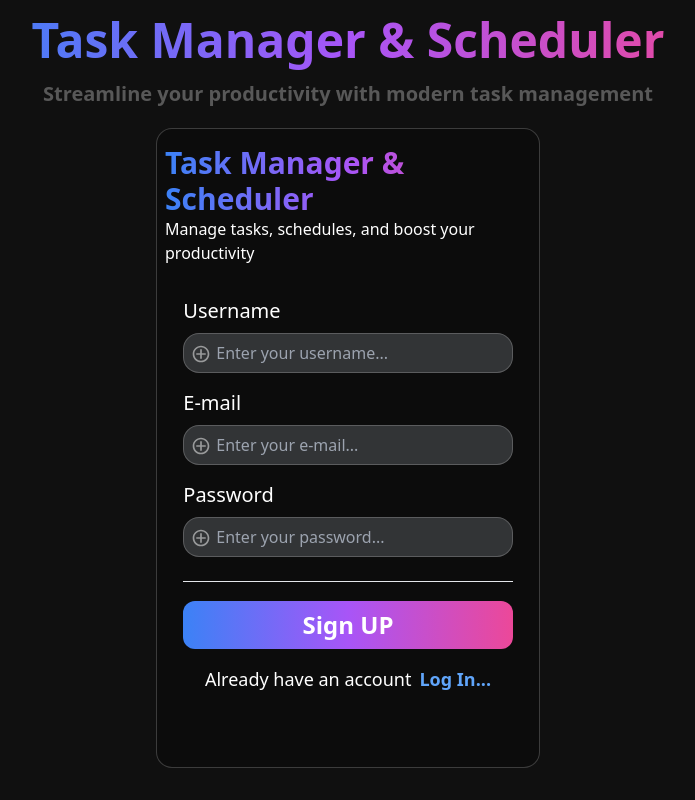
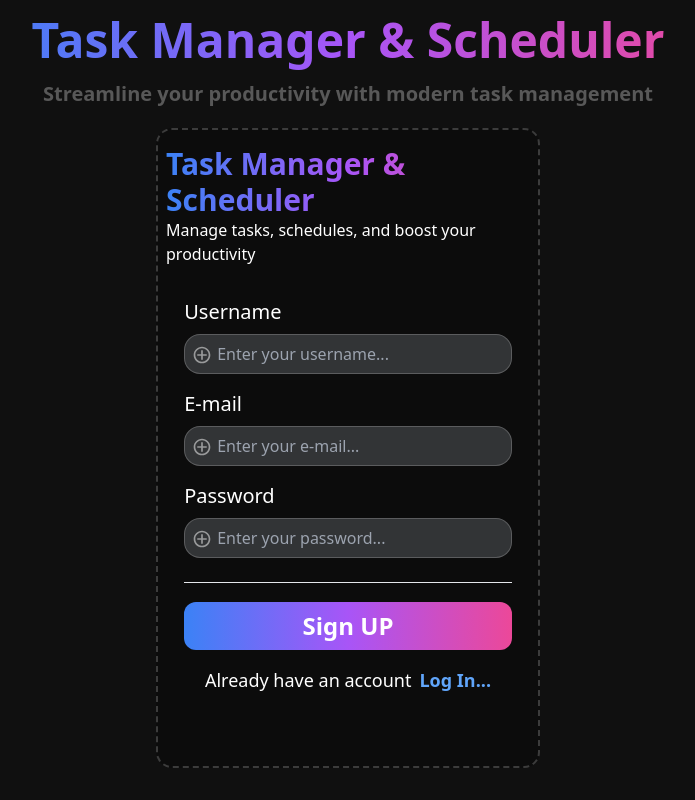
Before and after one commit to NikhilThakur3536/Task-Manager-And-Scheduler, a Next.js app in the folder Frontend/: page /login in a window 1280 px wide. Shown: the whole page, without its empty margins (292-987 px from the left). Built offline with nearby package versions, Linux system fonts and the light colour scheme.

Commit message:
UI changes

```diff
--- a/Frontend/src/app/login/components/Login.tsx
+++ b/Frontend/src/app/login/components/Login.tsx
@@ -48,10 +48,10 @@ export const Login= ({onSubmit}:submition) => {
 
 
     return(
-        <div className="bg-[#101010] w-screen h-screen flex flex-col items-center">
+        <div className="relative bg-[#101010] w-screen h-screen flex flex-col items-center">
             <h1 className="w-[60%] bg-gradient-to-r from-blue-500 via-purple-500 to-pink-500 bg-clip-text text-transparent h-24 font-bold text-5xl text-center p-4">Task Manager & Scheduler</h1>
             <h3 className="font-semibold text-xl text-white/30 w-[60%] h-12 -mt-4 text-center">Streamline your productivity with modern task management</h3>
-        <div className="w-[30%] h-[80%] bg-black/20 border border-gray-50/20  rounded-2xl p-2 flex flex-col items-center mb-4">
+            <div className="w-[30%] h-[80%] bg-black/20 border-2 border-dashed border-gray-50/20  rounded-2xl p-2 flex flex-col items-center mb-4 ">
                 <h2 className=" bg-gradient-to-r from-blue-500 via-purple-500 to-pink-500 text-transparent bg-clip-text font-bold text-3xl mt-2">Task Manager & Scheduler</h2>
                 <h3 className="text-white mb-8">Manage tasks, schedules, and boost your productivity</h3>
                 <form className="w-full flex flex-col items-center">
@@ -64,7 +64,6 @@ export const Login= ({onSubmit}:submition) => {
                     <span className="text-blue-400 text-lg ml-2 font-semibold">Log In...</span>
                 </div>
             </div>
-
         </div>
     )
 }
```
Lines whose indentation alone changed are shown as unchanged.
